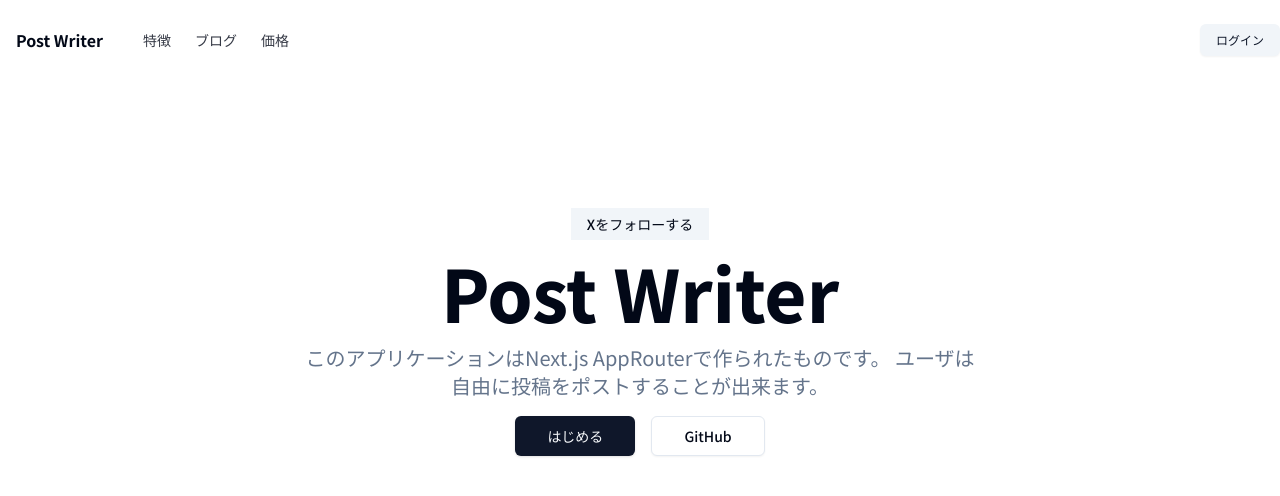
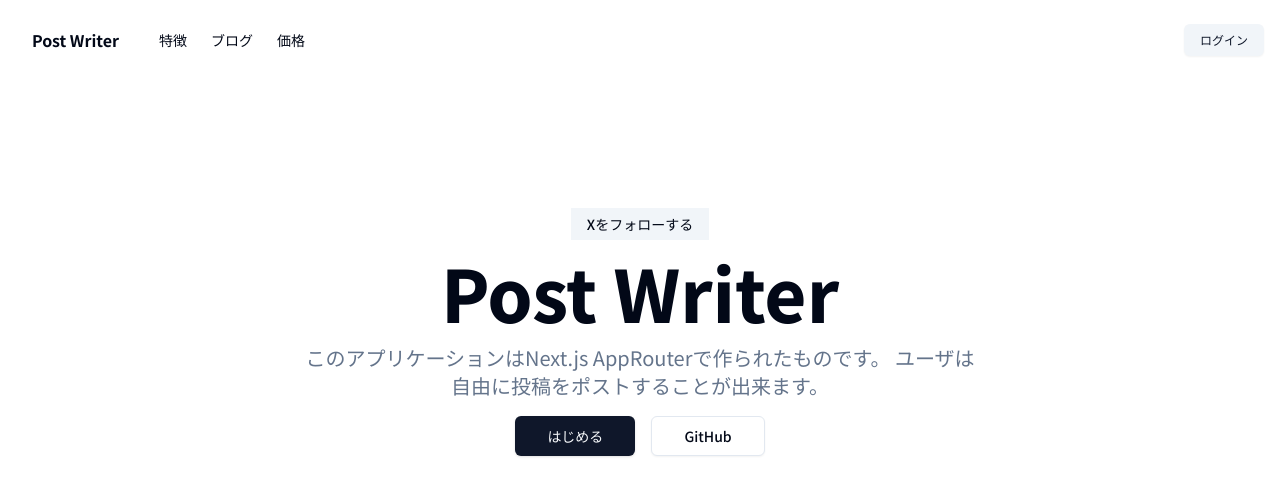
Before and after one commit to yoyo1025/post-writer-webapp, a Next.js app: page / in a window 1280 px wide. Shown: the top 496 px of the page. Built offline with nearby package versions, Linux system fonts and the light colour scheme.

Commit message:
QHDのモニター用にレイアウト調整

```diff
--- a/app/(marketing)/layout.tsx
+++ b/app/(marketing)/layout.tsx
@@ -12,8 +12,8 @@ export default function MarketingLayout({
 }){
   return (
     <div>
-      <header className="container z-40 bg-background">
-        <div className="h-20 py-6 flex items-center justify-between">
+      <header className="w-full px-4 z-40 bg-background">
+        <div className="max-w-screen-2xl mx-auto h-20 py-6 flex items-center justify-between">
           <MainNav items={marketingConfig.mainNav}/>
           <Link
             href={"/login"}
--- a/components/ui/main-nav.tsx
+++ b/components/ui/main-nav.tsx
@@ -18,7 +18,7 @@ export default function MainNav({items}: MainNavProps) {
           <Link
             key={index}
             href={item.href}
-            className="text-lg sm:text-sm font-medium hover: text-foreground/80"
+            className="text-lg sm:text-sm font-medium hover:text-foreground/80"
           >
             {item.title}
           </Link>
```
